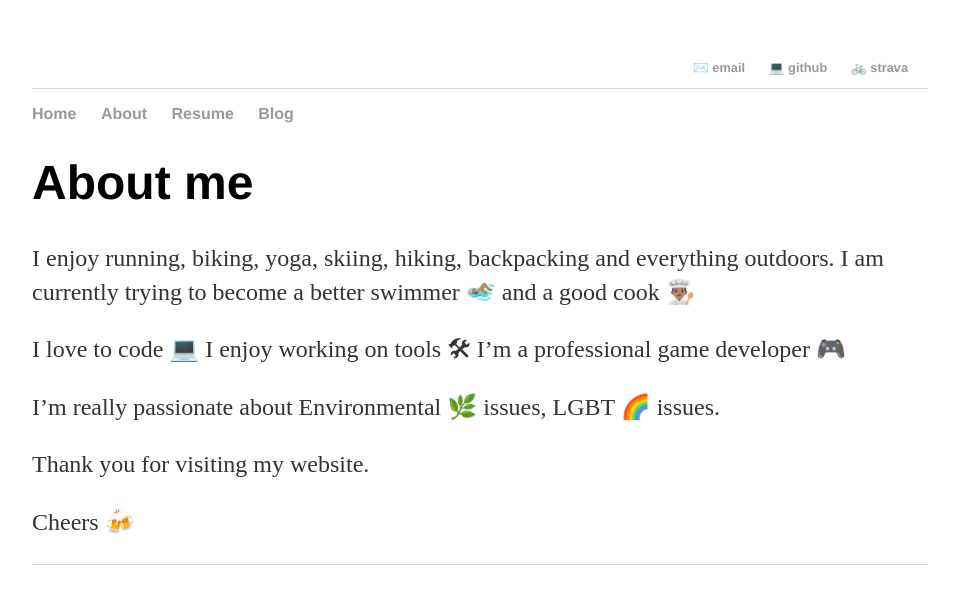
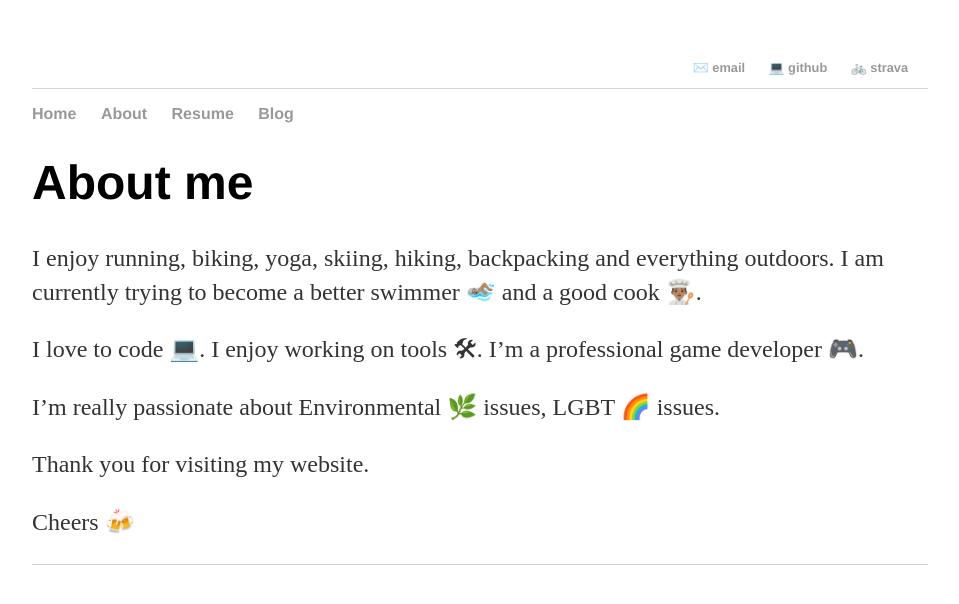
Before and after one commit to tricalnikhil/tricalnikhil.github.io, a Jekyll site: the page built from about.md, in a window 1280 px wide. Shown: the top 604 px of the page, without its empty margins (160-1119 px from the left). Built offline with Jekyll 4.4.1, drawn with Linux system fonts in a browser that asks for light colours.

Commit message:
add back .s

```diff
--- a/about.md
+++ b/about.md
@@ -6,9 +6,9 @@ permalink: /about/
 
 # About me
 
-I enjoy running, biking, yoga, skiing, hiking, backpacking and everything outdoors. I am currently trying to become a better swimmer 🏊🏽‍♂️ and a good cook 👨🏽‍🍳
+I enjoy running, biking, yoga, skiing, hiking, backpacking and everything outdoors. I am currently trying to become a better swimmer 🏊🏽‍♂️ and a good cook 👨🏽‍🍳.
 
-I love to code 💻 I enjoy working on tools 🛠 I'm a professional game developer 🎮
+I love to code 💻. I enjoy working on tools 🛠. I'm a professional game developer 🎮.
 
 I'm really passionate about Environmental 🌿 issues, LGBT 🌈 issues.
 
```
